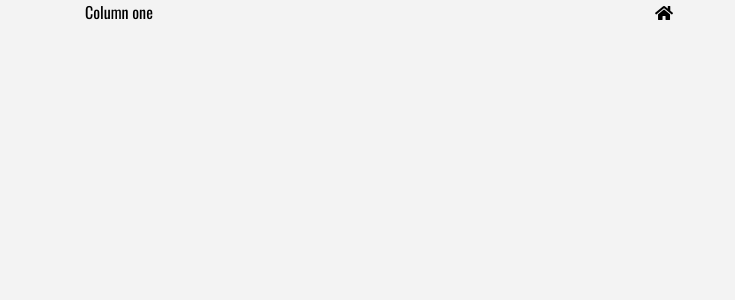
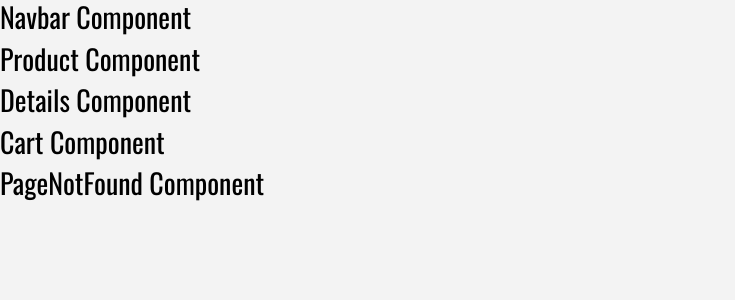
Before and after one commit to stanlouis/react-phone-store, a React (Create React App) app: page / in a window 1280 px wide. Shown: the top 300 px of the page, without its empty margins (0-735 px from the left). Built offline with nearby package versions, Linux system fonts and the light colour scheme.

Commit message:
Add Base Components

```diff
--- a/src/App.js
+++ b/src/App.js
@@ -1,17 +1,21 @@
-import React, { Component } from 'react';
+import React, { Component, Fragment } from 'react';
 import './App.css';
+import Navbar from './components/Navbar';
+import ProductList from './components/ProductList';
+import Details from './components/Details';
+import Cart from './components/Cart';
+import PageNotFound from './components/PageNotFound';
 
 class App extends Component {
   render() {
     return (
-      <div className="container">
-        <div className="row">
-          <div className="col">Column one</div>
-          <div className="col">
-            <i className="fas fa-home" />
-          </div>
-        </div>
-      </div>
+      <Fragment>
+        <Navbar />
+        <ProductList />
+        <Details />
+        <Cart />
+        <PageNotFound />
+      </Fragment>
     );
   }
 }
--- /dev/null
+++ b/src/components/Cart.js
@@ -0,0 +1,13 @@
+import React, { Component } from 'react';
+
+class Cart extends Component {
+  render() {
+    return (
+      <div>
+        <h3>Cart Component</h3>
+      </div>
+    );
+  }
+}
+
+export default Cart;
--- /dev/null
+++ b/src/components/Details.js
@@ -0,0 +1,13 @@
+import React, { Component } from 'react';
+
+class Details extends Component {
+  render() {
+    return (
+      <div>
+        <h3>Details Component</h3>
+      </div>
+    );
+  }
+}
+
+export default Details;
--- /dev/null
+++ b/src/components/Navbar.js
@@ -0,0 +1,13 @@
+import React, { Component } from 'react';
+
+class Navbar extends Component {
+  render() {
+    return (
+      <div>
+        <h3>Navbar Component</h3>
+      </div>
+    );
+  }
+}
+
+export default Navbar;
--- /dev/null
+++ b/src/components/PageNotFound.js
@@ -0,0 +1,13 @@
+import React, { Component } from 'react';
+
+class PageNotFound extends Component {
+  render() {
+    return (
+      <div>
+        <h3>PageNotFound Component</h3>
+      </div>
+    );
+  }
+}
+
+export default PageNotFound;
--- /dev/null
+++ b/src/components/Product.js
@@ -0,0 +1,13 @@
+import React, { Component } from 'react';
+
+class Product extends Component {
+  render() {
+    return (
+      <div>
+        <h3>Product Component</h3>
+      </div>
+    );
+  }
+}
+
+export default Product;
--- /dev/null
+++ b/src/components/ProductList.js
@@ -0,0 +1,14 @@
+import React, { Component } from 'react';
+import Product from './Product';
+
+class ProductList extends Component {
+  render() {
+    return (
+      <div>
+        <Product />
+      </div>
+    );
+  }
+}
+
+export default ProductList;
```
